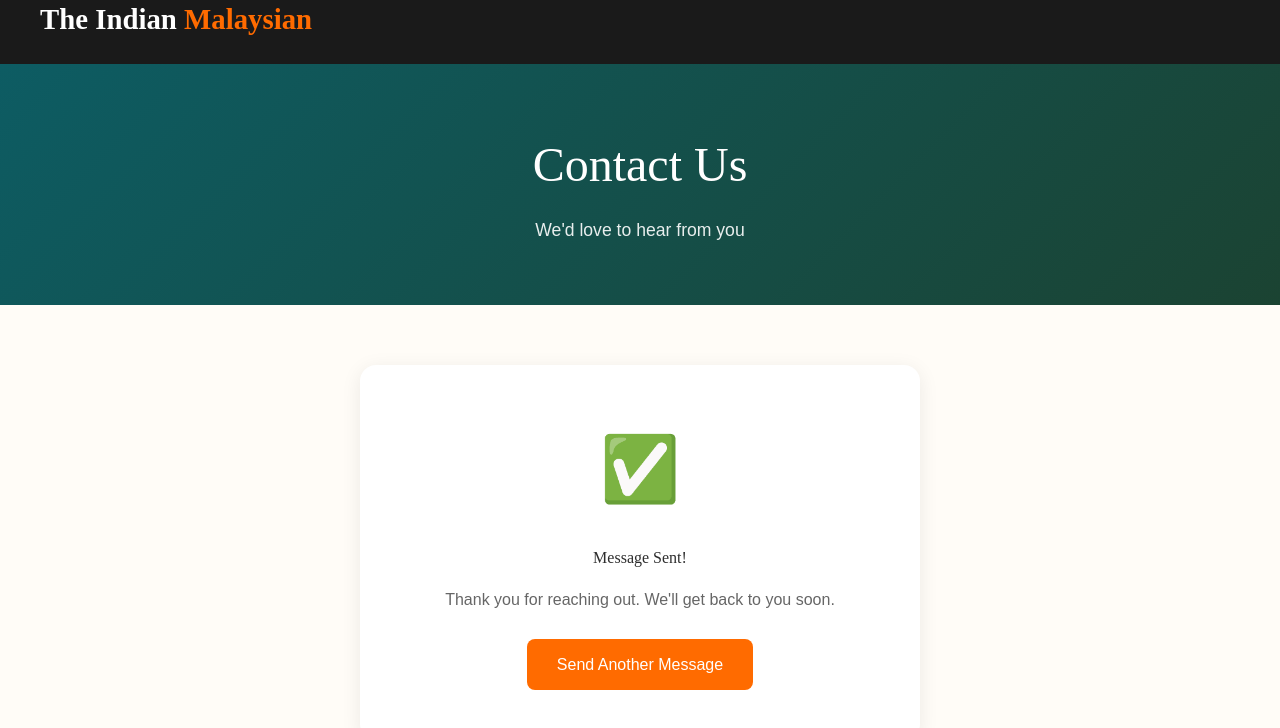
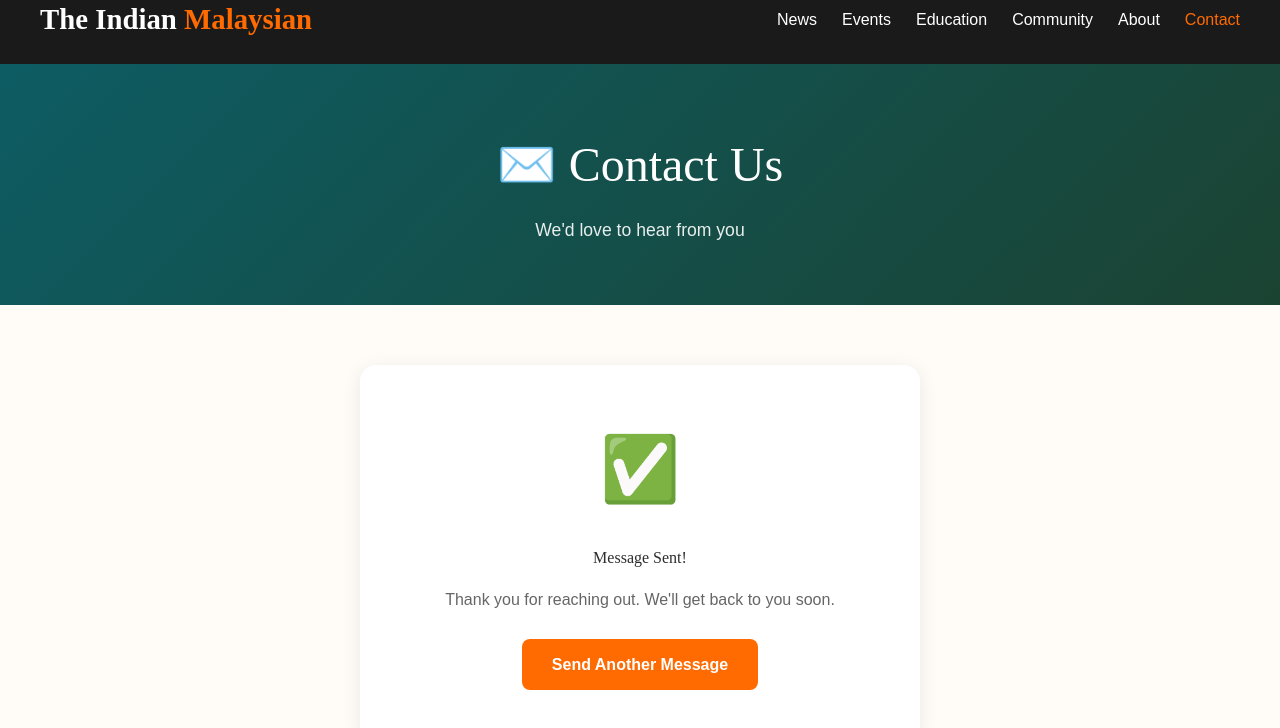
Before and after one commit to riquezajoven12-beep/the-indian-malaysian-asia, a Next.js app: page /contact in a window 1280 px wide. Both pictures are taken after typing "Sample", "name@example.com", "Sample", "Sample" into the empty fields and a click on the button "Send Message". Shown: the part 25-753 px from the top of the page. Built offline with nearby package versions, Linux system fonts and the light colour scheme.

Commit message:
Update page.tsx

```diff
--- a/src/app/contact/page.tsx
+++ b/src/app/contact/page.tsx
@@ -22,18 +22,26 @@ export default function ContactPage() {
 
   return (
     <div style={{ minHeight: '100vh', background: '#FFFCF7' }}>
-      {/* Header */}
+      {/* Header with Navigation */}
       <header style={{ background: '#1A1A1A', padding: '20px 40px' }}>
-        <div style={{ maxWidth: '1400px', margin: '0 auto' }}>
+        <div style={{ maxWidth: '1400px', margin: '0 auto', display: 'flex', justifyContent: 'space-between', alignItems: 'center' }}>
           <Link href="/" style={{ fontFamily: "'Playfair Display', serif", fontSize: '1.8rem', fontWeight: 800, color: 'white', textDecoration: 'none' }}>
             The Indian <span style={{ color: '#FF6B00' }}>Malaysian</span>
           </Link>
+          <nav style={{ display: 'flex', gap: '25px' }}>
+            <Link href="/news" style={{ color: 'white', textDecoration: 'none' }}>News</Link>
+            <Link href="/events" style={{ color: 'white', textDecoration: 'none' }}>Events</Link>
+            <Link href="/education" style={{ color: 'white', textDecoration: 'none' }}>Education</Link>
+            <Link href="/community" style={{ color: 'white', textDecoration: 'none' }}>Community</Link>
+            <Link href="/about" style={{ color: 'white', textDecoration: 'none' }}>About</Link>
+            <Link href="/contact" style={{ color: '#FF6B00', textDecoration: 'none' }}>Contact</Link>
+          </nav>
         </div>
       </header>
 
       {/* Hero */}
       <div style={{ background: 'linear-gradient(135deg, #0D5C63 0%, #1B4332 100%)', padding: '60px 40px', textAlign: 'center' }}>
-        <h1 style={{ fontFamily: "'Playfair Display', serif", fontSize: '3rem', color: 'white', marginBottom: '10px' }}>Contact Us</h1>
+        <h1 style={{ fontFamily: "'Playfair Display', serif", fontSize: '3rem', color: 'white', marginBottom: '10px' }}>✉️ Contact Us</h1>
         <p style={{ color: 'rgba(255,255,255,0.9)', fontSize: '1.1rem' }}>We'd love to hear from you</p>
       </div>
 
@@ -44,7 +52,7 @@ export default function ContactPage() {
             <div style={{ fontSize: '4rem', marginBottom: '20px' }}>✅</div>
             <h2 style={{ fontFamily: "'Playfair Display', serif", marginBottom: '15px' }}>Message Sent!</h2>
             <p style={{ color: '#666', marginBottom: '25px' }}>Thank you for reaching out. We'll get back to you soon.</p>
-            <button onClick={() => setSent(false)} style={{ background: '#FF6B00', color: 'white', border: 'none', padding: '12px 30px', borderRadius: '8px', cursor: 'pointer' }}>
+            <button onClick={() => setSent(false)} style={{ background: '#FF6B00', color: 'white', border: 'none', padding: '12px 30px', borderRadius: '8px', cursor: 'pointer', fontWeight: 600 }}>
               Send Another Message
             </button>
           </div>
@@ -57,7 +65,7 @@ export default function ContactPage() {
                 value={form.name}
                 onChange={(e) => setForm({ ...form, name: e.target.value })}
                 required
-                style={{ width: '100%', padding: '12px', border: '2px solid #ddd', borderRadius: '8px' }}
+                style={{ width: '100%', padding: '12px', border: '2px solid #ddd', borderRadius: '8px', fontSize: '1rem' }}
               />
             </div>
             <div style={{ marginBottom: '20px' }}>
@@ -67,7 +75,7 @@ export default function ContactPage() {
                 value={form.email}
                 onChange={(e) => setForm({ ...form, email: e.target.value })}
                 required
-                style={{ width: '100%', padding: '12px', border: '2px solid #ddd', borderRadius: '8px' }}
+                style={{ width: '100%', padding: '12px', border: '2px solid #ddd', borderRadius: '8px', fontSize: '1rem' }}
               />
             </div>
             <div style={{ marginBottom: '20px' }}>
@@ -77,7 +85,7 @@ export default function ContactPage() {
                 value={form.subject}
                 onChange={(e) => setForm({ ...form, subject: e.target.value })}
                 required
-                style={{ width: '100%', padding: '12px', border: '2px solid #ddd', borderRadius: '8px' }}
+                style={{ width: '100%', padding: '12px', border: '2px solid #ddd', borderRadius: '8px', fontSize: '1rem' }}
               />
             </div>
             <div style={{ marginBottom: '25px' }}>
@@ -87,7 +95,7 @@ export default function ContactPage() {
                 onChange={(e) => setForm({ ...form, message: e.target.value })}
                 required
                 rows={6}
-                style={{ width: '100%', padding: '12px', border: '2px solid #ddd', borderRadius: '8px', resize: 'vertical' }}
+                style={{ width: '100%', padding: '12px', border: '2px solid #ddd', borderRadius: '8px', resize: 'vertical', fontSize: '1rem' }}
               />
             </div>
             <button
@@ -101,6 +109,7 @@ export default function ContactPage() {
                 border: 'none',
                 borderRadius: '8px',
                 fontWeight: 600,
+                fontSize: '1rem',
                 cursor: sending ? 'not-allowed' : 'pointer',
               }}
             >
```
